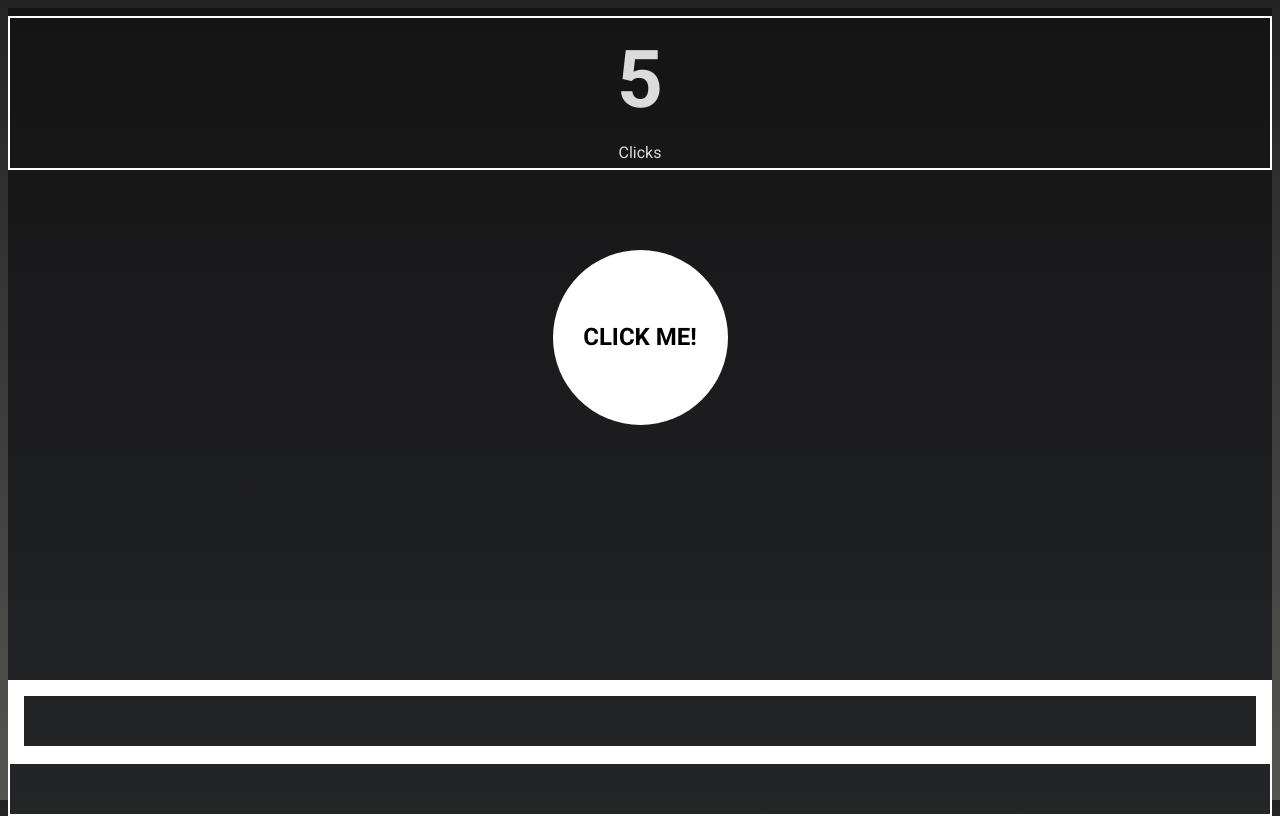
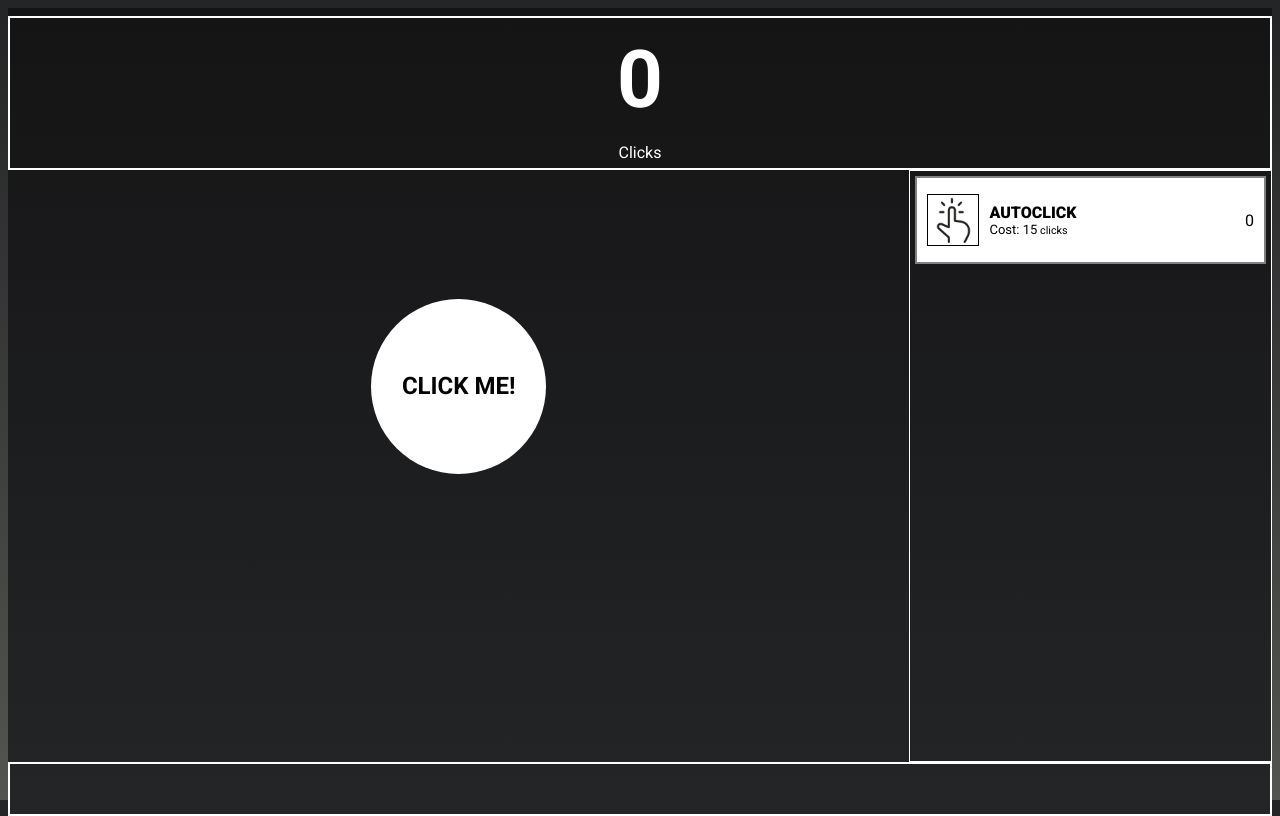
Before and after one commit to devwesolowski/js-games, a website: page clicker-game/index.html in a window 1280 px wide. Drawn offline with Linux system fonts and the light colour scheme.

Commit message:
click shop item and basic styling

```diff
--- a/clicker-game/index.html
+++ b/clicker-game/index.html
@@ -24,7 +24,19 @@
         <div class="clicking-container">
           <div class="clicky"><p>CLICK ME!</p></div>
         </div>
-        <div class="shop-container"></div>
+        <div class="shop-container">
+          <!-- toggledOff -->
+          <div class="product unlocked enabled" id="item1">
+            <div class="item-icon" id="productIcon">
+              <img src="content/icons/finger.png" />
+            </div>
+            <div class="content">
+              <div class="name" id="productName">AUTOCLICK</div>
+              <span class="price">15</span>
+            </div>
+            <div class="owned">0</div>
+          </div>
+        </div>
       </div>
       <div class="messages-container"></div>
     </div>
--- a/clicker-game/src/index.js
+++ b/clicker-game/src/index.js
@@ -5,7 +5,7 @@ let clicks = 0;
 let clicksPerSecond = 0;
 
 document.addEventListener("DOMContentLoaded", () => {
-  clickCount.innerText = clicks;
+  clickCount.innerText = Math.floor(clicks);
 
   document.querySelector(".clicky").addEventListener("click", (e) => {
     console.log(clicks);
@@ -19,7 +19,7 @@ document.addEventListener("DOMContentLoaded", () => {
 
 function addClick(clickAmount = 1) {
   clicks += clickAmount;
-  clickCount.innerText = clicks;
+  clickCount.innerText = Math.floor(clicks);
 }
 
 // Define the function you want to call
@@ -63,4 +63,4 @@ function stopIncrement(intervalId) {
 }
 
 // Starts incrementing the clicks per second
-startIncrement();
+startIncrement(0.1);
--- a/clicker-game/style.css
+++ b/clicker-game/style.css
@@ -5,7 +5,7 @@ body {
 body {
   background-image: linear-gradient(180deg, #232425 0%, #545450 100%);
   font-family: "Roboto", sans-serif;
-  color: #dcdadb;
+  color: white;
 }
 
 .flex-container {
@@ -15,12 +15,13 @@ body {
   justify-content: center;
   padding-top: 0.5rem;
   height: 100%;
-  width: auto;
+  /* width: auto; */
+  min-width: 800px;
 }
 
 .main-content {
   display: flex;
-  flex-direction: column;
+  flex-direction: row;
   flex-grow: 1;
   min-height: 400px;
 }
@@ -33,7 +34,6 @@ body {
   height: 150px;
   min-height: 100px;
   border: 2px solid white;
-  margin-bottom: -1rem;
 }
 
 .click-count {
@@ -56,10 +56,8 @@ body {
 }
 
 .shop-container {
-  /* position:relative */
-  /* align-self: flex-end; */
-  border: 1rem solid white;
-  height: 50px;
+  border: 1px solid white;
+  width: 40%;
 }
 
 .clicky {
@@ -93,3 +91,74 @@ body {
 .clicky p {
   align-self: center;
 }
+
+.product {
+  height: 64px;
+  border: 2px solid grey;
+  background-color: white;
+  color: black;
+  position: relative;
+  display: flex;
+  align-items: center;
+  /* justify-content: space-around; */
+  margin: 5px;
+  padding: 10px;
+}
+
+.content {
+  display: flex;
+  flex-direction: column;
+  flex: 1;
+}
+
+.name {
+  font-weight: 800;
+}
+
+.price {
+  font-size: small;
+}
+
+.price::before {
+  content: " Cost: ";
+  font-size: small;
+}
+
+.price::after {
+  content: " clicks";
+  font-size: smaller;
+}
+
+.owned {
+  margin-left: auto;
+}
+
+.enabled {
+}
+
+.disabled {
+}
+
+.unlocked {
+  /* display: flex; */
+}
+
+.locked {
+  /* display: none; */
+}
+
+.item-icon {
+  /* background-image: url("content/icons/finger.png"); */
+  border: 1px solid black;
+  width: 50px;
+  height: 50px;
+  margin-right: 10px;
+  display: flex;
+  justify-content: center;
+  align-items: center;
+}
+
+.item-icon img {
+  width: 45px;
+  height: 45px;
+}
```
Also changed, not shown: clicker-game/content/icons/finger.avif (added), clicker-game/content/icons/finger.jpg (added), clicker-game/content/icons/finger.png (added).
